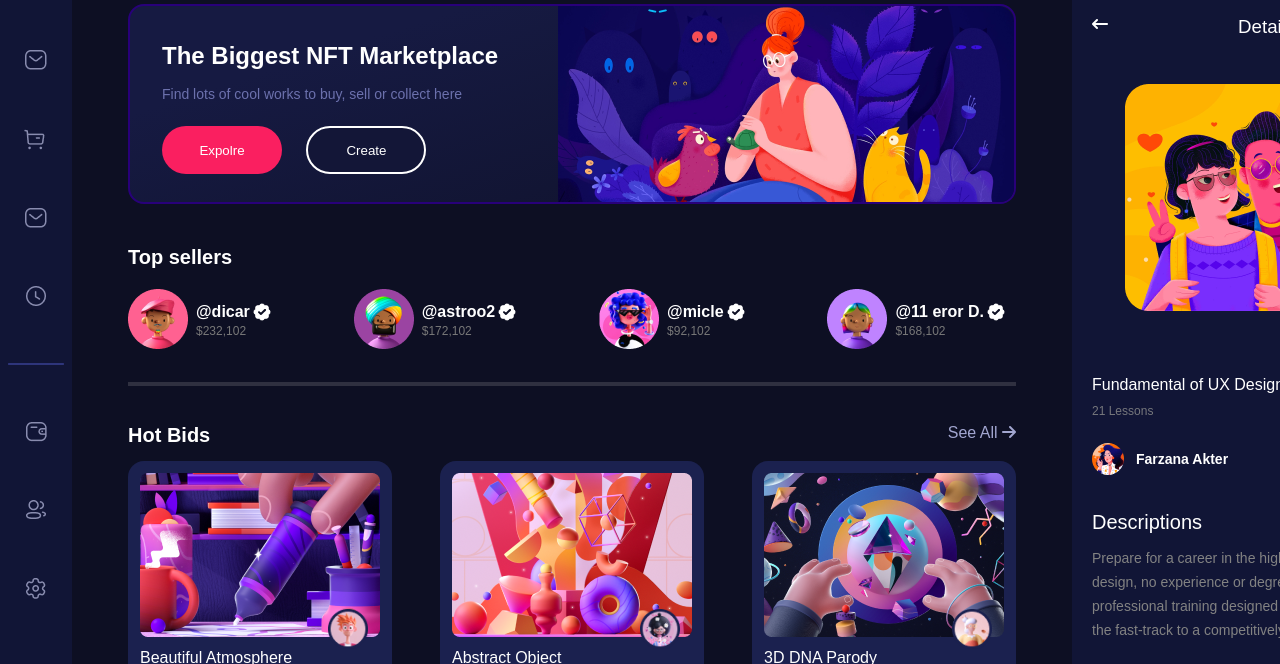
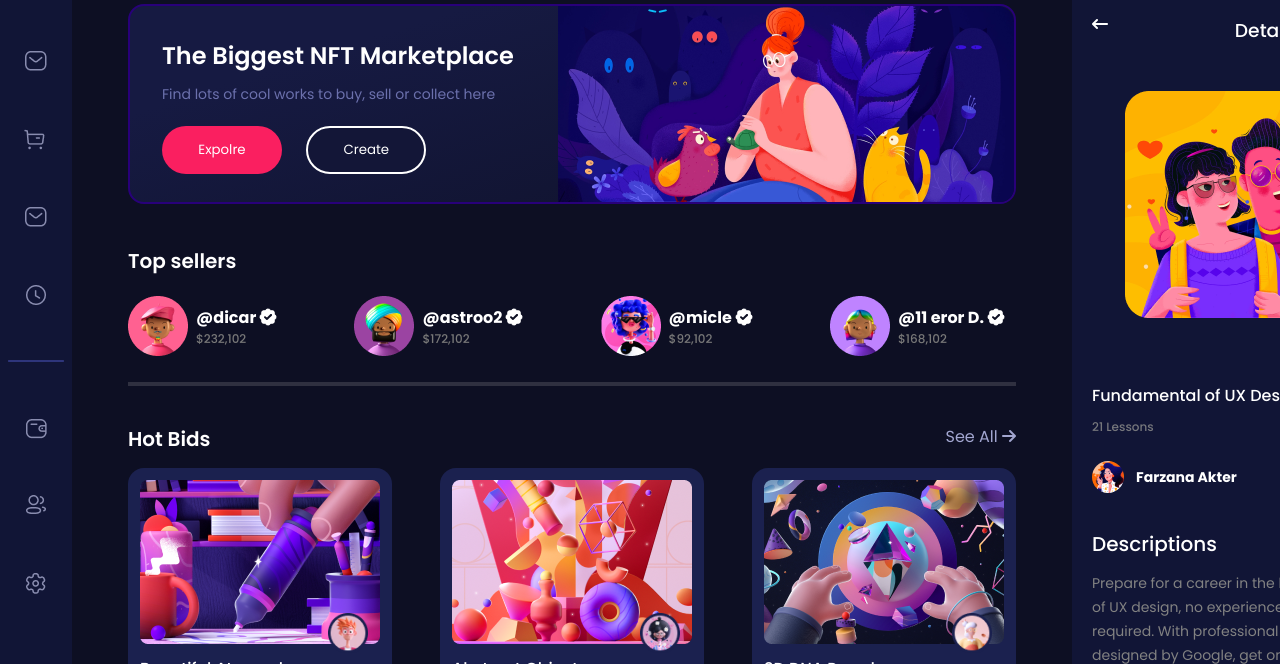
Before and after one commit to Coder-Kr/NFT, a plain HTML site: page index.html in a window 1280 px wide. Shown: the part 148-812 px from the top of the page. Drawn offline with Linux system fonts and the light colour scheme.

Commit message:
index.html and style.css changed

```diff
--- a/css/style.css
+++ b/css/style.css
@@ -1,7 +1,7 @@
 *{
     margin: 0;
     padding: 0;
-    font-family: sans-serif;
+    font-family: "Poppins", sans-serif;
 }
 
 .dashboard{
@@ -53,6 +53,17 @@
 
 .side-navigation__menu__item{
     list-style: none;
+    display: flex;
+    justify-content: center;
+    width: 100%;
+    padding: 2px 0;
+    box-sizing: border-box;
+    transition: background-color 0.4s;
+}
+
+.side-navigation__menu__item:hover{
+    background-color: rgba(13, 15, 35, 1);
+    border-right: 4px solid rgba(250, 31, 96, 1);
 }
 
 .side-navigation__menu__item a img{
@@ -223,6 +234,7 @@
     display: flex;
     align-items: center;
 }
+
 
 .sellers__item img{
     padding-right: 8px;
--- a/index.html
+++ b/index.html
@@ -5,6 +5,9 @@
         <meta name="viewport" content="width=device-width, initial-scale=1.0">
         <title>NFTs Dashboard</title>
         <link rel="stylesheet" href="https://cdnjs.cloudflare.com/ajax/libs/font-awesome/6.5.1/css/all.min.css">
+        <link rel="preconnect" href="https://fonts.googleapis.com">
+        <link rel="preconnect" href="https://fonts.gstatic.com" crossorigin>
+        <link href="https://fonts.googleapis.com/css2?family=Poppins:ital,wght@0,100;0,200;0,300;0,400;0,500;0,600;0,700;0,800;0,900;1,100;1,200;1,300;1,400;1,500;1,600;1,700;1,800;1,900&display=swap" rel="stylesheet">
         <link rel="stylesheet" href="./css/style.css">
     </head>
 
```
